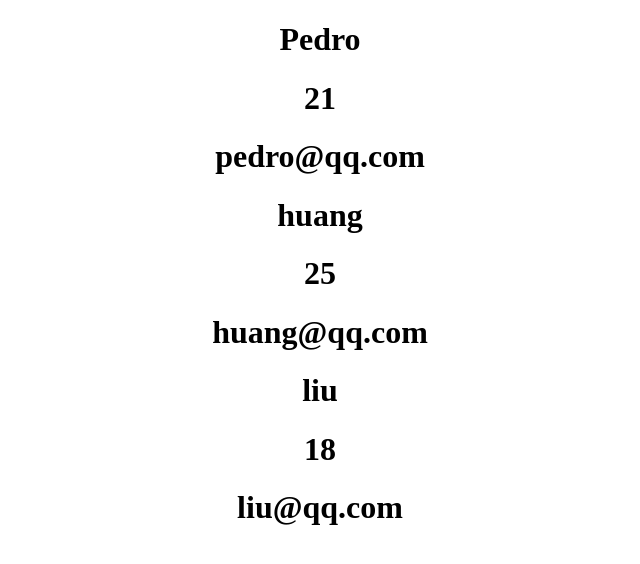
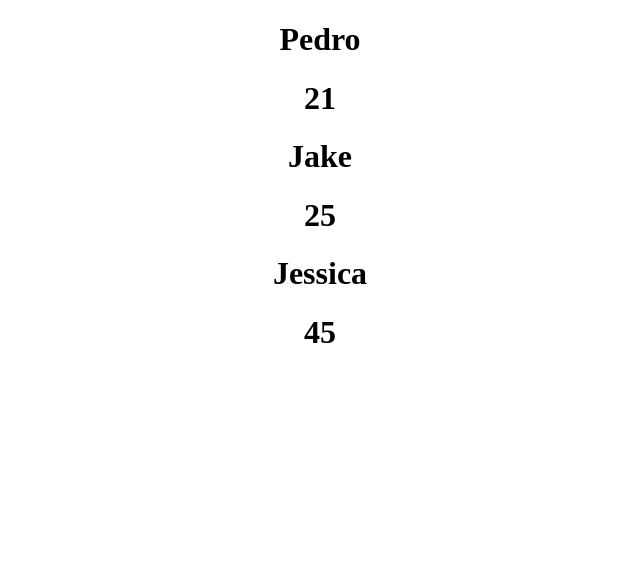
Before and after one commit to adonishuang/React-Beginner, a React (Create React App) app in the folder episode1/: page / in a window 1280 px wide. Shown: the top 564 px of the page, without its empty margins (320-960 px from the left). Built offline with nearby package versions, Linux system fonts and the light colour scheme.

Commit message:
feat:Ternary Operators,Lists and CSS

```diff
--- a/episode1/src/App.js
+++ b/episode1/src/App.js
@@ -1,27 +1,19 @@
 import './App.css';
-
+import {User} from './User'
 function App() {
+    // const names = ["Pedro","Jake","Jessica","Mike","Dustin"]
+    const users = [
+        {name: "Pedro", age: 21}, {name: "Jake", age: 25}, {name: "Jessica", age: 45}
+    ]
     return (
         <div className="App">
-            <User name="Pedro" age = {21} email = "pedro@qq.com"/>
-            <User name="huang" age = {25} email = "huang@qq.com"/>
-            <User name="liu" age = {18} email = "liu@qq.com"/>
+            {users.map((user, key) => {
+                return (
+                    <User name={user.name} age={user.age}/>
+                )
+            })}
         </div>
     );
 }
 
-const getName = () => {
-    return "pedro"
-}
-
-const User = (props) => {
-    return (
-        <div>
-            <h1>{props.name}</h1>
-            <h1>{props.age}</h1>
-            <h1>{props.email}</h1>
-        </div>
-    )
-}
-//组件大写
 export default App;
--- /dev/null
+++ b/episode1/src/User.js
@@ -0,0 +1,8 @@
+export const User = (props) => {
+    return (
+        <div>
+            <h1>{props.name}</h1>
+            <h1>{props.age}</h1>
+        </div>
+    )
+}
```
Also changed, not shown: episode1/src/App.css (line endings or trailing spaces).
